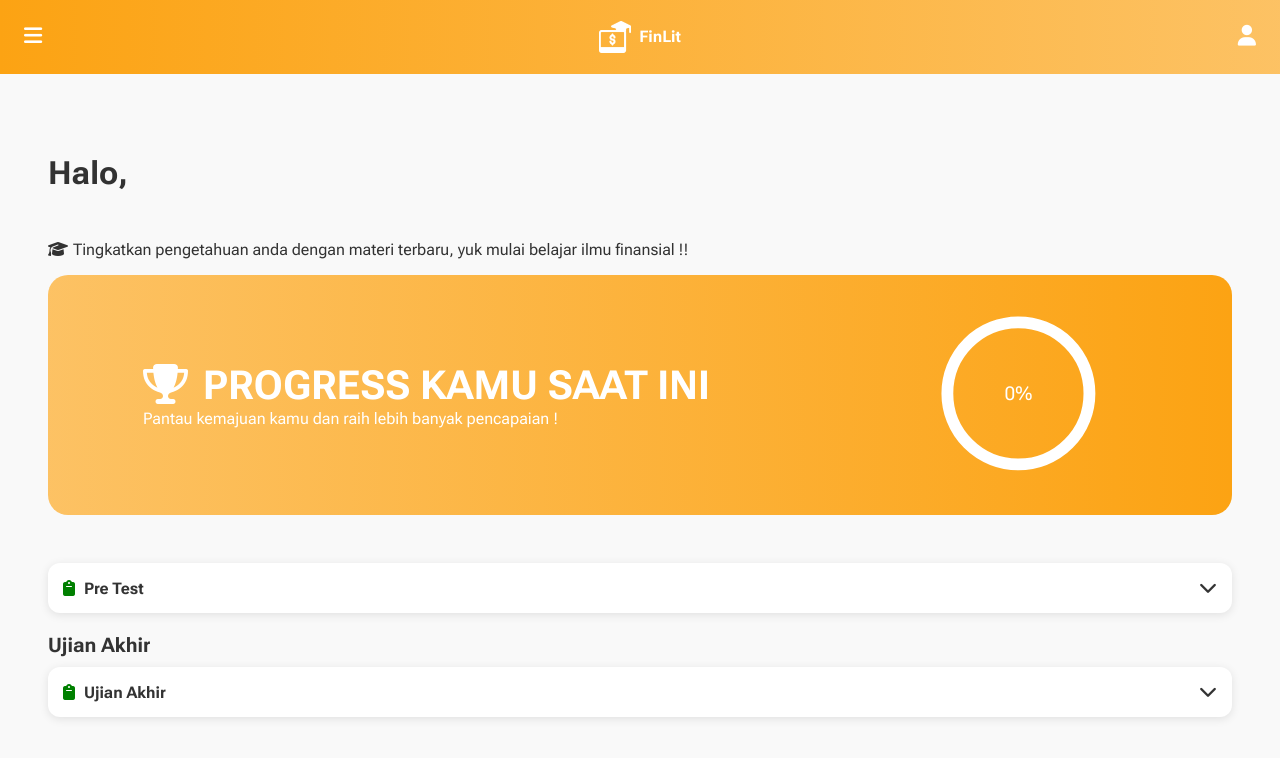
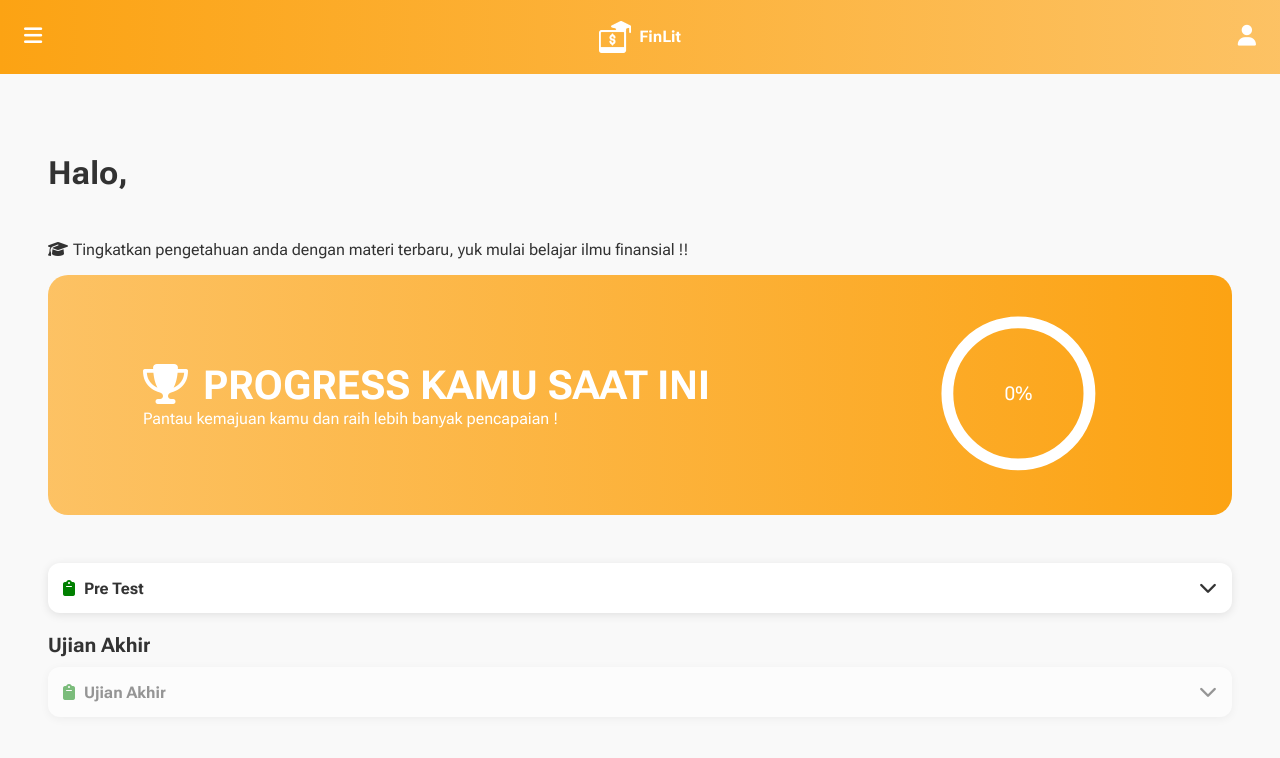
Before and after one commit to Jonathanpangkey/Frontend_TA_FinLit, a React (Vite) app: page / in a window 1280 px wide. Shown: the top 758 px of the page. Built offline with nearby package versions, Linux system fonts and the light colour scheme; no server answers; sample sign-in values are in the browser's storage.

Commit message:
add the locking functionality

```diff
--- a/src/App.css
+++ b/src/App.css
@@ -313,11 +313,11 @@ input {
   transform: translateY(0);
 }
 
-/* .submodule-box.locked,
+.submodule-box.locked,
 .exam-box.locked {
   opacity: 0.5;
   pointer-events: none;
-} */
+}
 
 .submodule-box.completed,
 .exam-box.completed {
```
